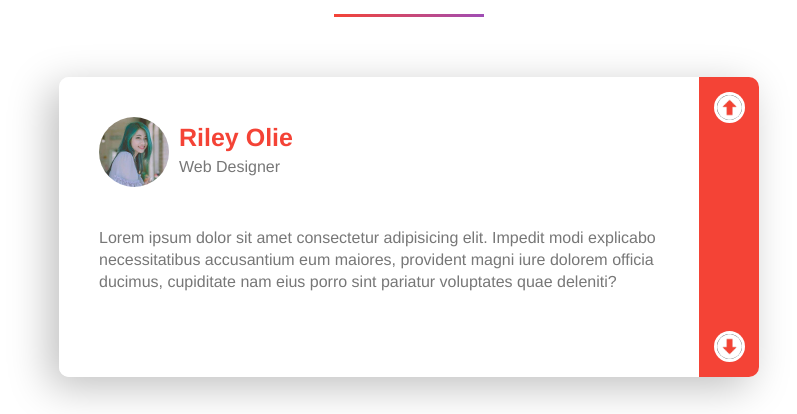
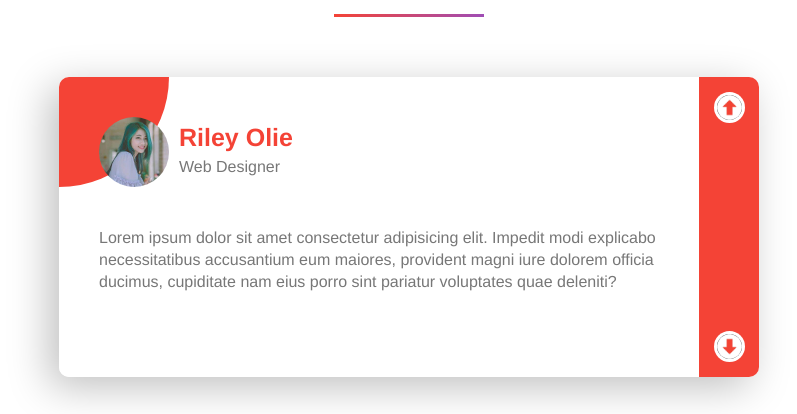
Before and after one commit to tayardev/git-project, a plain HTML site: page index1.html in a window 1280 px wide. Shown: the part 230-644 px from the top of the page, without its empty margins (231-1028 px from the left). Drawn offline with Linux system fonts and the light colour scheme.

Commit message:
orange semicircular added

```diff
--- a/style1.css
+++ b/style1.css
@@ -49,7 +49,7 @@ h1::after{
     box-sizing: border-box;
     background-color: #fff;
     position: relative;
-
+    z-index: 1;
 }
 
 .profile{
@@ -102,3 +102,15 @@ h1::after{
     border-radius: 50%;
     cursor: pointer;
 }
+
+.card::before{
+    content: "";
+    width: 110px;
+    height: 110px;
+    border-bottom-right-radius: 100%;
+    background-color: #f44336;
+    position: absolute;
+    top: 0;
+    left: 0;
+    z-index: -1;
+}
```
